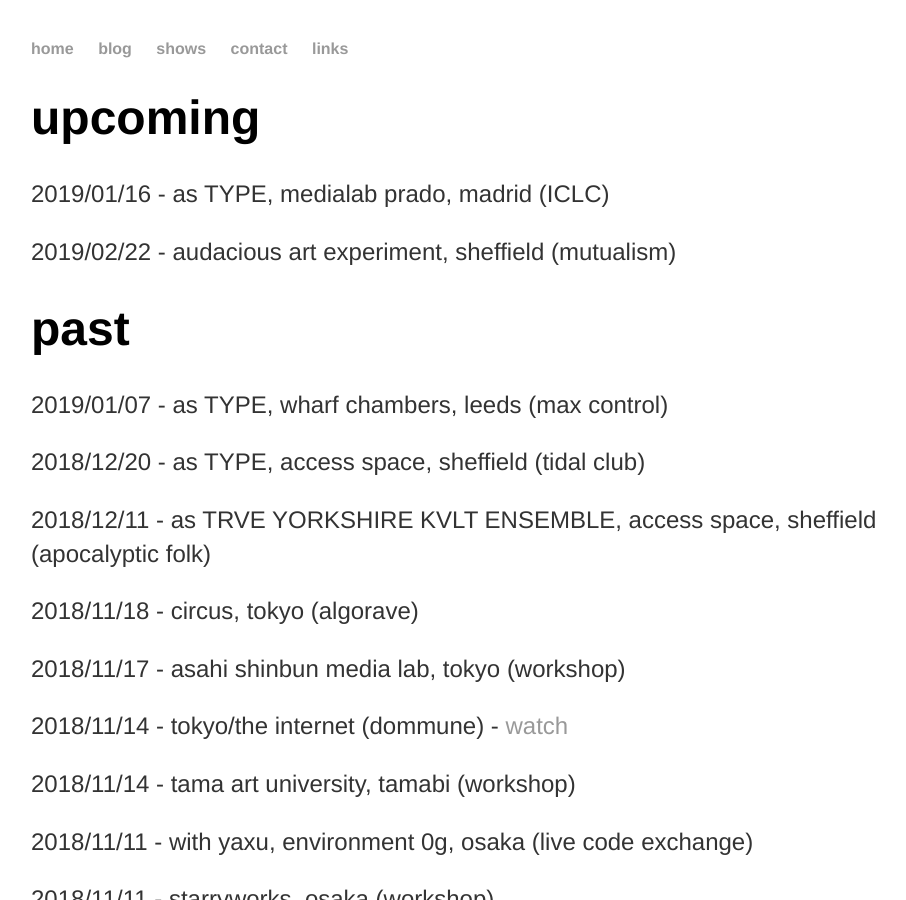
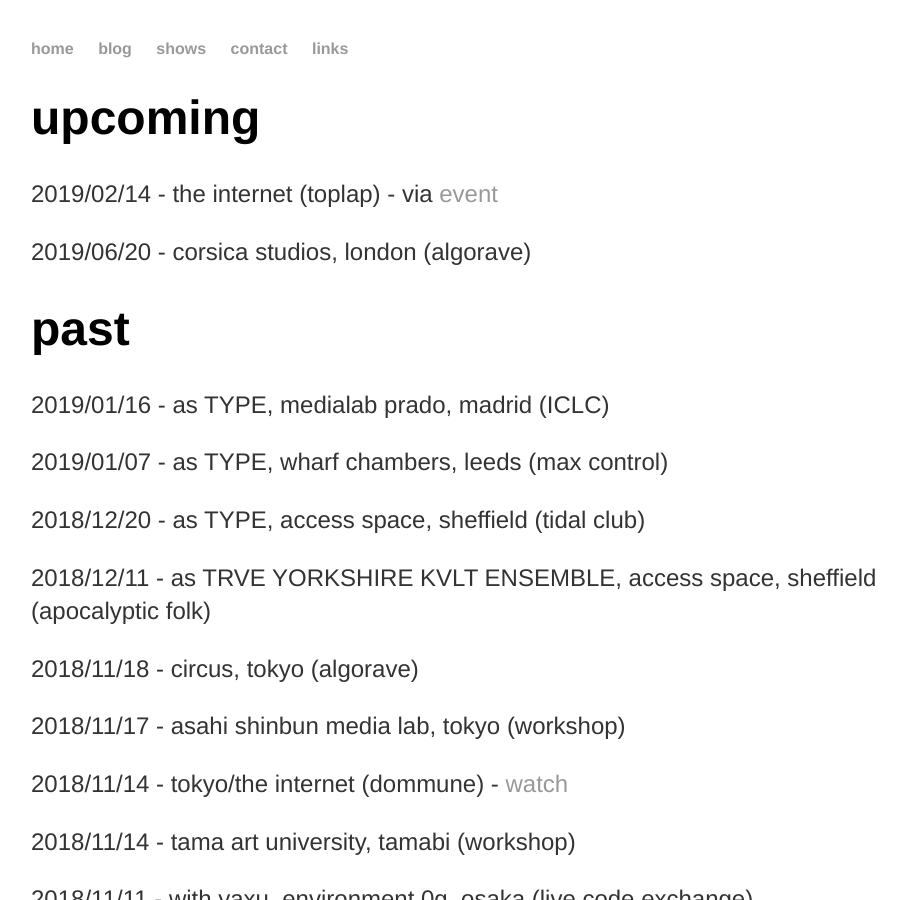
Before and after one commit to heavy-lifting/heavy-lifting.github.io, a Jekyll site: the page built from shows.html, in a window 1280 px wide and 900 px high. Shown: the whole window, without its empty margins (161-1067 px from the left). Built offline with Jekyll 4.4.1, drawn with Linux system fonts in a browser that asks for light colours.

Commit message:
Update shows.html

```diff
--- a/shows.html
+++ b/shows.html
@@ -3,18 +3,21 @@ layout: default
 title: shows
 ---
 
-<div class="upcoming"> <!-- DON'T FORGET TO UPDATE THE 'SHOWS' PAGE TOO-->
+<div class="upcoming">
 	<h1>upcoming</h1>
 
+	<p>2019/02/14 - the internet (toplap) - via <a href="https://www.youtube.com/channel/UC_N48pxd05dX53_8vov8zqA/featured" target="_blank>eulerroom</a></p>
+
+	<p>2019/02/22 - hatch, sheffield (mutualism) - <a href="https://en-gb.facebook.com/events/665716077158520/" target="_blank">event</a></p>
+
+	<p>2019/06/20 - corsica studios, london (algorave)</p>
+</div><!-- /.blurb -->
+
+<div class="past">
+
+	<h1>past</h1>
 	<p>2019/01/16 - as TYPE, medialab prado, madrid (ICLC)</p>
 
-	<p>2019/02/22 - audacious art experiment, sheffield (mutualism)</p>
-
-</div><!-- /.blurb -->
-
-<div class="past"> <!-- DON'T FORGET TO UPDATE THE 'SHOWS' PAGE TOO-->
-
-	<h1>past</h1>
 	<p>2019/01/07 - as TYPE, wharf chambers, leeds (max control)</p>
 
 	<p>2018/12/20 - as TYPE, access space, sheffield (tidal club) </p>
```
